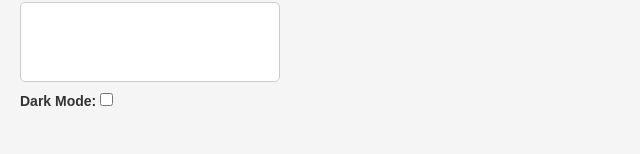
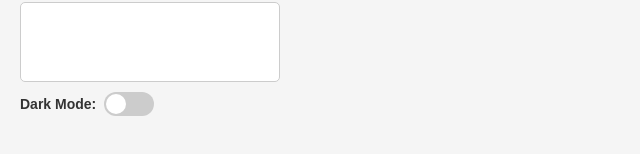
Before and after one commit to danblock97/PocketTranslator, a browser extension: page index.html in a window 1280 px wide. Shown: the part 472-626 px from the top of the page, 0-640 px from the left. Drawn offline with Linux system fonts and the light colour scheme.

Commit message:
Improved Dark Mode Toggle

```diff
--- a/index.html
+++ b/index.html
@@ -35,6 +35,8 @@
 				<label id="darkModeToggleLabel" for="darkModeToggle">
 					Dark Mode:
 					<input type="checkbox" id="darkModeToggle" />
+					<span class="slider"></span>
+					<!-- Slider for the toggle -->
 				</label>
 			</div>
 		</div>
--- a/style.css
+++ b/style.css
@@ -126,19 +126,61 @@ button:focus {
 	background-color: #0056cc; /* Darker shade for hover state */
 }
 
-/* Dark mode toggle styles */
 #darkModeToggleContainer {
+	text-align: left;
 	padding-top: 10px;
-	text-align: left; /* Align to the left */
+	display: flex; /* Use flexbox for alignment */
+	align-items: center; /* Align items vertically in the center */
 }
 
 #darkModeToggleLabel {
-	display: inline-block; /* Inline label with checkbox */
+	display: flex; /* Flex container for label and toggle */
+	align-items: center; /* Align text and toggle vertically */
 	margin-right: 8px;
 	color: #333; /* Normal mode color */
 	transition: color 0.3s ease; /* Smooth transition for label color */
+	cursor: pointer; /* Change cursor to pointer to indicate it's clickable */
 }
 
 .dark-mode #darkModeToggleLabel {
 	color: #e0e0e0; /* Dark mode color */
 }
+
+/* Custom slider for dark mode toggle */
+#darkModeToggle {
+	display: none; /* Hide the default checkbox */
+}
+
+.slider {
+	position: relative;
+	display: inline-block;
+	width: 50px; /* Width of the slider */
+	height: 24px; /* Height of the slider */
+	background-color: #ccc;
+	border-radius: 24px;
+	cursor: pointer;
+	transition: 0.4s;
+	margin-left: 8px; /* Add some space between label text and toggle */
+}
+
+.slider::before {
+	position: absolute;
+	content: "";
+	height: 20px; /* Slightly smaller than the slider height */
+	width: 20px; /* Same as the height */
+	left: 2px;
+	bottom: 2px;
+	background-color: white;
+	border-radius: 50%;
+	transition: 0.4s;
+}
+
+#darkModeToggle:checked + .slider::before {
+	transform: translateX(
+		26px
+	); /* Move the slider knob to the right when checked */
+}
+
+#darkModeToggle:checked + .slider {
+	background-color: #2196f3; /* Change slider background color when checked */
+}
```
